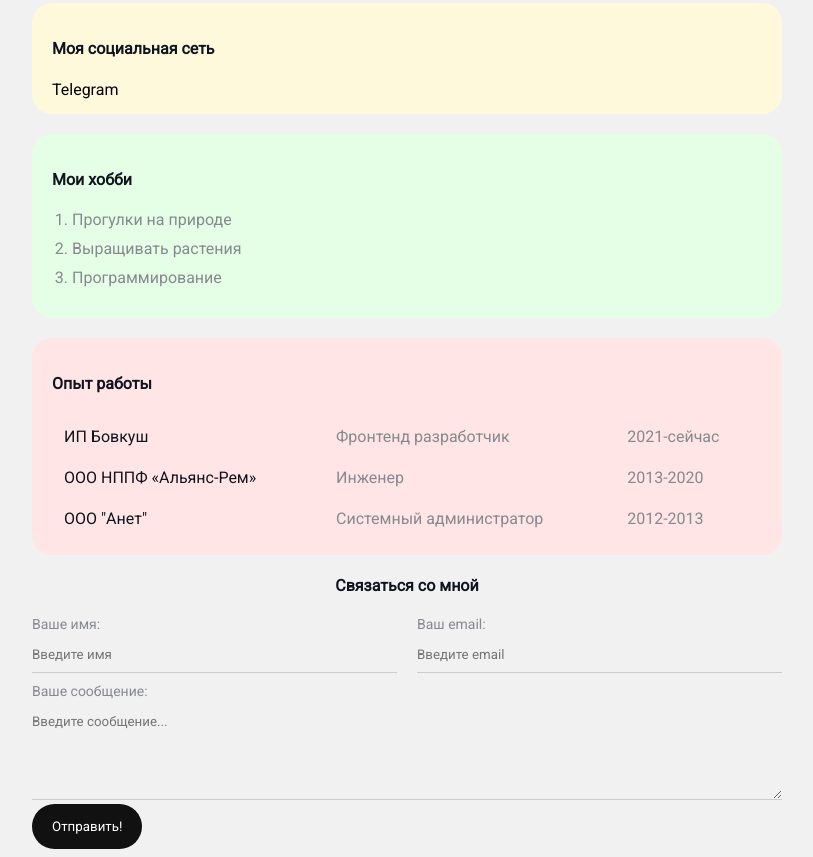
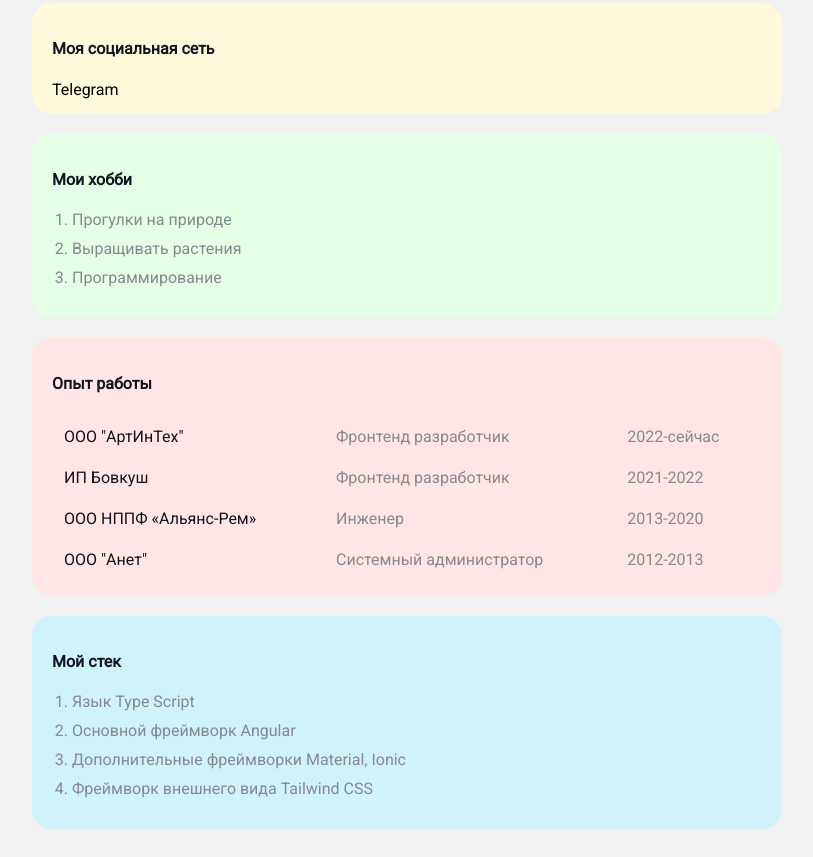
Before and after one commit to VictorNaN/resume, a plain HTML site: page index.html in a window 1280 px wide. Shown: the part 451-1308 px from the top of the page, without its empty margins (233-1046 px from the left). Drawn offline with Linux system fonts and the light colour scheme.

Commit message:
update 2023

```diff
--- a/index.html
+++ b/index.html
@@ -53,9 +53,14 @@
         <table class="table">
           <tbody>
             <tr>
+              <td>ООО "АртИнТех"</td>
+              <td>Фронтенд разработчик</td>
+              <td>2022-сейчас</td>
+            </tr>
+            <tr>
               <td>ИП Бовкуш</td>
               <td>Фронтенд разработчик</td>
-              <td>2021-сейчас</td>
+              <td>2021-2022</td>
             </tr>
             <tr>
               <td>ООО НППФ «Альянс-Рем»</td>
@@ -71,25 +76,16 @@
         </table>
       </div>
 
-      <form action="/" class="form">
-        <h4>Связаться со мной</h4>
-        <div class="form-row">
-          <div class="form-group">
-            <label for="name">Ваше имя:</label>
-            <input type="text" id="name" placeholder="Введите имя" />
-          </div>
+      <div class="card bg-blue">
+        <h4>Мой стек</h4>
+        <ol class="list">
+          <li>Язык Type Script</li>
+          <li>Основной фреймворк Angular</li>
+          <li>Дополнительные фреймворки Material, Ionic</li>
+          <li>Фреймворк внешнего вида Tailwind CSS</li>
+        </ol>
+      </div>
 
-          <div class="form-group">
-            <label for="name">Ваш email:</label>
-            <input type="email" id="email" placeholder="Введите email" />
-          </div>
-        </div>
-        <div class="form-group">
-          <label for="massage">Ваше сообщение:</label>
-          <textarea id="massage" cols="20" rows="5" placeholder="Введите сообщение..."></textarea>
-        </div>
-        <input type="submit" value="Отправить!" class="btn" />
-      </form>
     </div>
   </body>
 </html>
--- a/style.css
+++ b/style.css
@@ -42,7 +42,6 @@ a:visited {
 
 .info {
   margin-bottom: 20px;
-  /* display: flex; */
 }
 
 .info-text {
@@ -65,9 +64,11 @@ a:visited {
     display: block;
     text-align: center;
   }
+
   .info-text {
     margin-left: 0px;
   }
+
   .avatar {
     float: none;
     margin-right: 0px;
@@ -79,15 +80,21 @@ a:visited {
   padding: 15px 20px;
   margin-bottom: 20px;
 }
+
 .card h2 {
   margin-bottom: 10px;
 }
+
 .bg-yellow {
   background: #fff9dc;
 }
 
 .bg-red {
   background: #ffe5e5;
+}
+
+.bg-blue {
+  background: #cff3f8;
 }
 
 .bg-green {
@@ -158,6 +165,7 @@ a:visited {
     display: block;
     flex-direction: column;
   }
+
   .form-row .form-group {
     margin-right: 0px;
     width: 100%;
```
